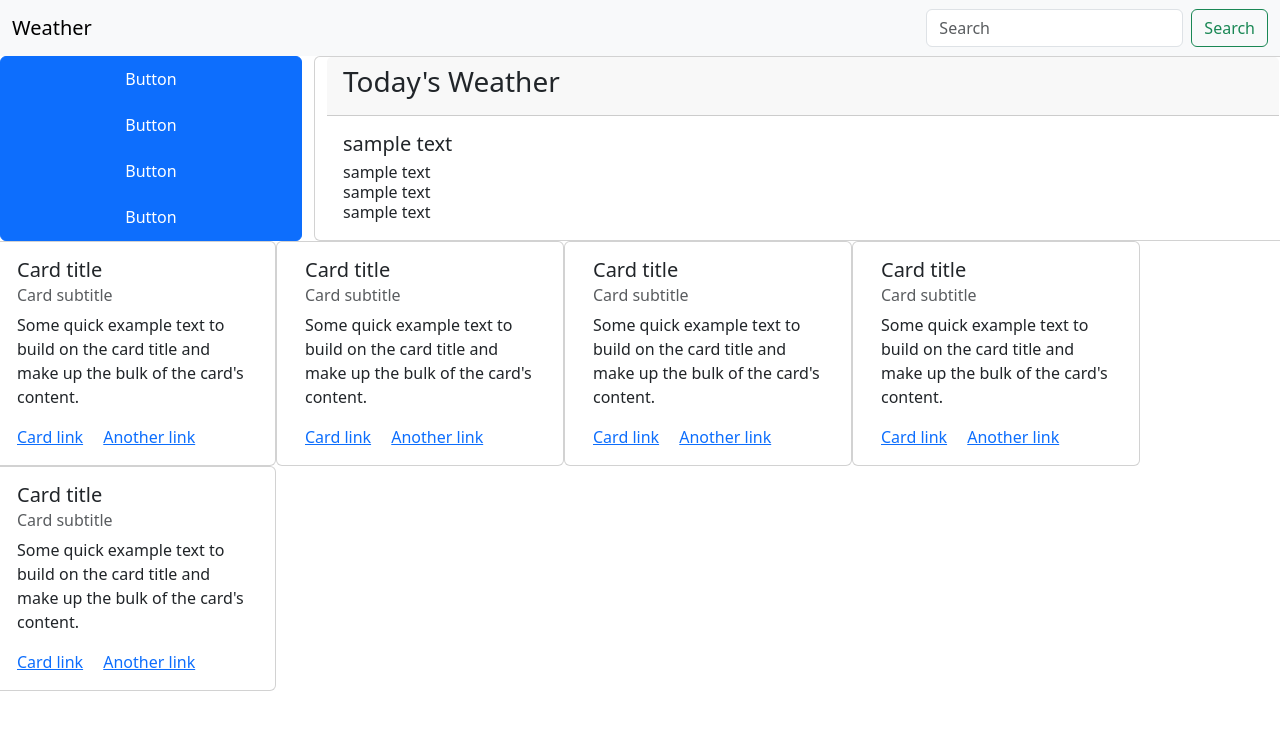
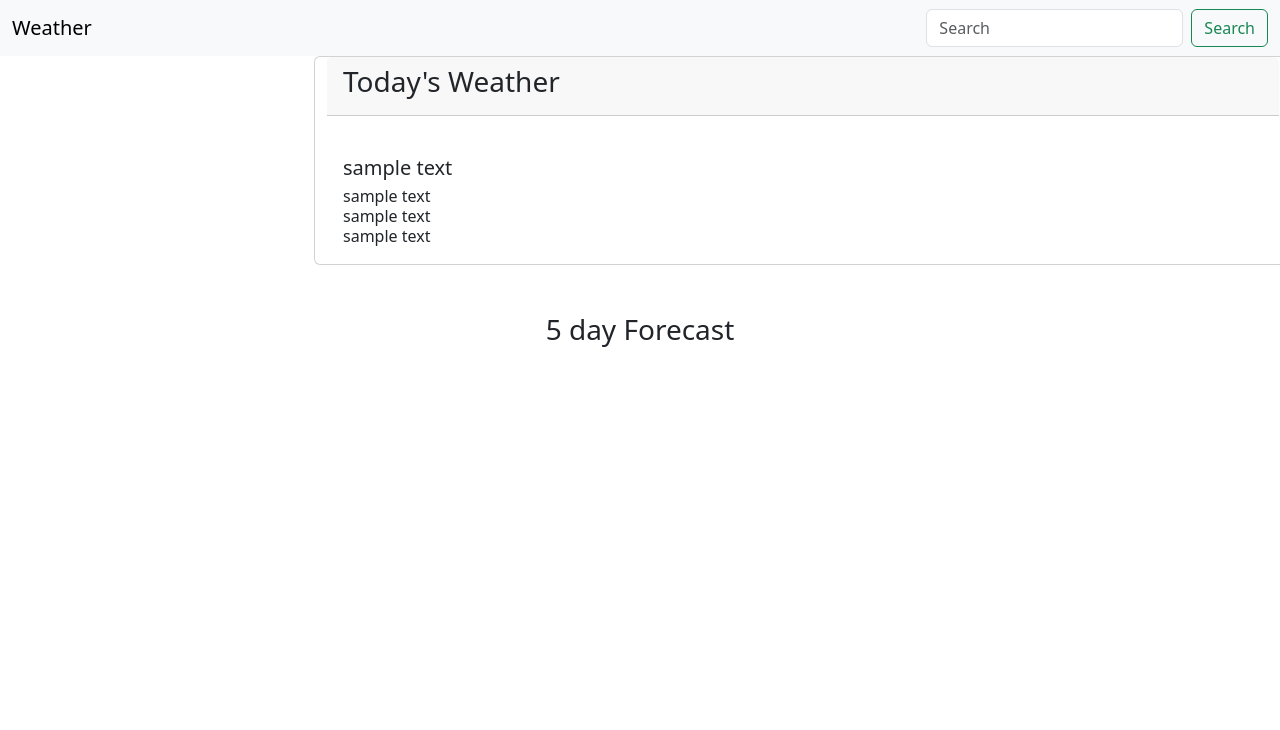
Before and after one commit to itsmenickfromschool/nicksWeatherApp, a plain HTML site: page index.html in a window 1280 px wide. Drawn offline with nearby package versions, Linux system fonts and the light colour scheme.

Commit message:
Oops, forgot to commit yesterday!

```diff
--- a/assets/js/script.js
+++ b/assets/js/script.js
@@ -6,6 +6,8 @@ var todaysConditions = document.querySelector('#conditions')
 var todaysTemp = document.querySelector('#todaysTemp')
 var todaysWind = document.querySelector('#todaysWind')
 var todaysHumidity = document.querySelector('#todaysHumidity')
+var icon = document.getElementById('icon')
+
 // window.addEventListener('load', function(){
 //     this.localStorage.getItem('')
 // })
@@ -13,6 +15,7 @@ var todaysHumidity = document.querySelector('#todaysHumidity')
 searchButton.addEventListener('click', function(event){
     event.preventDefault()
     var citySearch = city.value
+    // localStorage.setItem(key, value)
     insertCity.textContent = `Today's weather in ${citySearch}`
     var currentWeatherURL = `https://api.openweathermap.org/data/2.5/weather?q=${citySearch}&appid=${apiKey}&units=imperial`
 
@@ -24,6 +27,7 @@ searchButton.addEventListener('click', function(event){
         })
         .then(function (data) {
             console.log(data);
+            icon.src = `http://openweathermap.org/img/w/${data.weather[0].icon}.png`
             todaysConditions.textContent = `${data.weather[0].main}`
             todaysTemp.textContent = `${data.main.temp}\xB0 F`
             todaysWind.textContent = `windspeed: ${data.wind.speed}mph`
@@ -39,7 +43,6 @@ searchButton.addEventListener('click', function(event){
 
 
 
-    // temp.textContent = `Temp: ${}response.main`
 
 
 
@@ -54,10 +57,6 @@ searchButton.addEventListener('click', function(event){
         .then(function(data){
             console.log(data)
             for (let index = 7; index < 46; index += 8) {
-                var indexString = index.toString()
-                console.log("type:" + typeof indexString + " indexString:" + indexString)
-                // var targetCard = document.querySelector(`#${indexString}`)
-                // console.log("Target card:"+ targetCard)
                 var date = data.list[index].dt_txt;
                 console.log(date);
                 var conditions = data.list[index].weather[0].main;
@@ -68,6 +67,32 @@ searchButton.addEventListener('click', function(event){
                 console.log(`wind: ${wind}mph`);
                 var humidity = data.list[index].main.humidity;
                 console.log(`${humidity}% rh`);
+                var cardContainer = document.getElementById("forecast")
+                var card = document.createElement('div')
+                card.classList.add('card','col-6','col-md-2')
+                cardContainer.append(card)
+                var cardBody = document.createElement('div')
+                cardBody.classList.add('card-body')
+                card.append(cardBody)
+                var cardTitle = document.createElement('h5')
+                cardTitle.classList.add('card-title')
+                cardTitle.textContent = date
+                cardBody.append(cardTitle)
+                var cardText = document.createElement('p')
+                cardText.classList.add('card-text')
+                cardText.textContent = `${conditions}\n${temp}\xB0 F\nwind: ${wind}mph\n${humidity}% rh`
+                cardBody.append(cardText)
+
+
+
+
+
+
+
+
+
+
+
             }
 
         })
--- a/index.html
+++ b/index.html
@@ -1,11 +1,14 @@
 <!doctype html>
 <html lang="en">
+
 <head>
   <meta charset="utf-8">
   <meta name="viewport" content="width=device-width, initial-scale=1">
   <title>Weather</title>
-    <link href="https://cdn.jsdelivr.net/npm/bootstrap@5.3.1/dist/css/bootstrap.min.css" rel="stylesheet" integrity="sha384-4bw+/aepP/YC94hEpVNVgiZdgIC5+VKNBQNGCHeKRQN+PtmoHDEXuppvnDJzQIu9" crossorigin="anonymous">
+  <link href="https://cdn.jsdelivr.net/npm/bootstrap@5.3.1/dist/css/bootstrap.min.css" rel="stylesheet"
+    integrity="sha384-4bw+/aepP/YC94hEpVNVgiZdgIC5+VKNBQNGCHeKRQN+PtmoHDEXuppvnDJzQIu9" crossorigin="anonymous">
 </head>
+
 <body>
   <nav class="navbar bg-body-tertiary">
     <div class="container-fluid">
@@ -19,77 +22,34 @@
   <div class="row">
 
     <div class="btn-group-vertical col-12 col-md-3 " role="group" aria-label="Vertical button group">
-        <button type="button" class="btn btn-primary">Button</button>
-        <button type="button" class="btn btn-primary">Button</button>
-        <button type="button" class="btn btn-primary">Button</button>
-        <button type="button" class="btn btn-primary">Button</button>
+     <!-- <button type="button" class="btn btn-primary">Button</button> -->
+
     </div>
     <div id='currentWeather' class="card col-12 col-md-9">
       <div class="card-header">
         <h3 id="insertCity">Today's Weather</h3>
       </div>
       <div class="card-body">
+        <img id='icon' src="" alt="">
         <h5 id="conditions" class="card-title">sample text</h5>
-         <p id = 'todaysTemp' class='card-subtitle'>sample text</p>
+        <p id='todaysTemp' class='card-subtitle'>sample text</p>
         <p id="todaysWind" class="card-subtitle">sample text</p>
         <p id="todaysHumidity" class="card-subtitle">sample text</p>
       </div>
     </div>
   </div>
-    <div class="row">
+  <div class="header col-12 mt-5 d-flex justify-content-center"><h3>5 day Forecast</h3></div>
+  <div id="forecast" class="row mt-2 d-flex justify-content-around">
 
-      <div id='7'class="card col-6 col-med-2" style="width: 18rem;">
-        <div class="card-body">
-          <h5 class="card-title">Card title</h5>
-          <h6 class="card-subtitle mb-2 text-body-secondary">Card subtitle</h6>
-          <p class="card-text">Some quick example text to build on the card title and make up the bulk of the card's content.</p>
-          <a href="#" class="card-link">Card link</a>
-          <a href="#" class="card-link">Another link</a>
-        </div>
-      </div>
 
-      <div id='15' class="card col-6 col-med-2" style="width: 18rem;">
-        <div class="card-body">
-          <h5 class="card-title">Card title</h5>
-          <h6 class="card-subtitle mb-2 text-body-secondary">Card subtitle</h6>
-          <p class="card-text">Some quick example text to build on the card title and make up the bulk of the card's content.</p>
-          <a href="#" class="card-link">Card link</a>
-          <a href="#" class="card-link">Another link</a>
-        </div>
-      </div>
 
-      <div id='23'class="card col-6 col-med-2" style="width: 18rem;">
-        <div class="card-body">
-          <h5 class="card-title">Card title</h5>
-          <h6 class="card-subtitle mb-2 text-body-secondary">Card subtitle</h6>
-          <p class="card-text">Some quick example text to build on the card title and make up the bulk of the card's content.</p>
-          <a href="#" class="card-link">Card link</a>
-          <a href="#" class="card-link">Another link</a>
-        </div>
-      </div>
-
-      <div id='31' class="card col-6 col-med-2 " style="width: 18rem;">
-        <div class="card-body">
-          <h5 class="card-title">Card title</h5>
-          <h6 class="card-subtitle mb-2 text-body-secondary">Card subtitle</h6>
-          <p class="card-text">Some quick example text to build on the card title and make up the bulk of the card's content.</p>
-          <a href="#" class="card-link">Card link</a>
-          <a href="#" class="card-link">Another link</a>
-        </div>
-      </div>
-
-      <div id='39'class="card col-6 col-med-2" style="width: 18rem;">
-        <div class="card-body">
-          <h5 class="card-title">Card title</h5>
-          <h6 class="card-subtitle mb-2 text-body-secondary">Card subtitle</h6>
-          <p class="card-text">Some quick example text to build on the card title and make up the bulk of the card's content.</p>
-          <a href="#" class="card-link">Card link</a>
-          <a href="#" class="card-link">Another link</a>
-        </div>
   </div>
 
   </div>
-    <script src="https://cdn.jsdelivr.net/npm/bootstrap@5.3.1/dist/js/bootstrap.bundle.min.js" integrity="sha384-HwwvtgBNo3bZJJLYd8oVXjrBZt8cqVSpeBNS5n7C8IVInixGAoxmnlMuBnhbgrkm" crossorigin="anonymous"></script>
+  <script src="https://cdn.jsdelivr.net/npm/bootstrap@5.3.1/dist/js/bootstrap.bundle.min.js"
+    integrity="sha384-HwwvtgBNo3bZJJLYd8oVXjrBZt8cqVSpeBNS5n7C8IVInixGAoxmnlMuBnhbgrkm"
+    crossorigin="anonymous"></script>
   <script src="./assets/js/script.js"></script>
 </body>
+
 </html>
```
Lines whose indentation alone changed are shown as unchanged.
